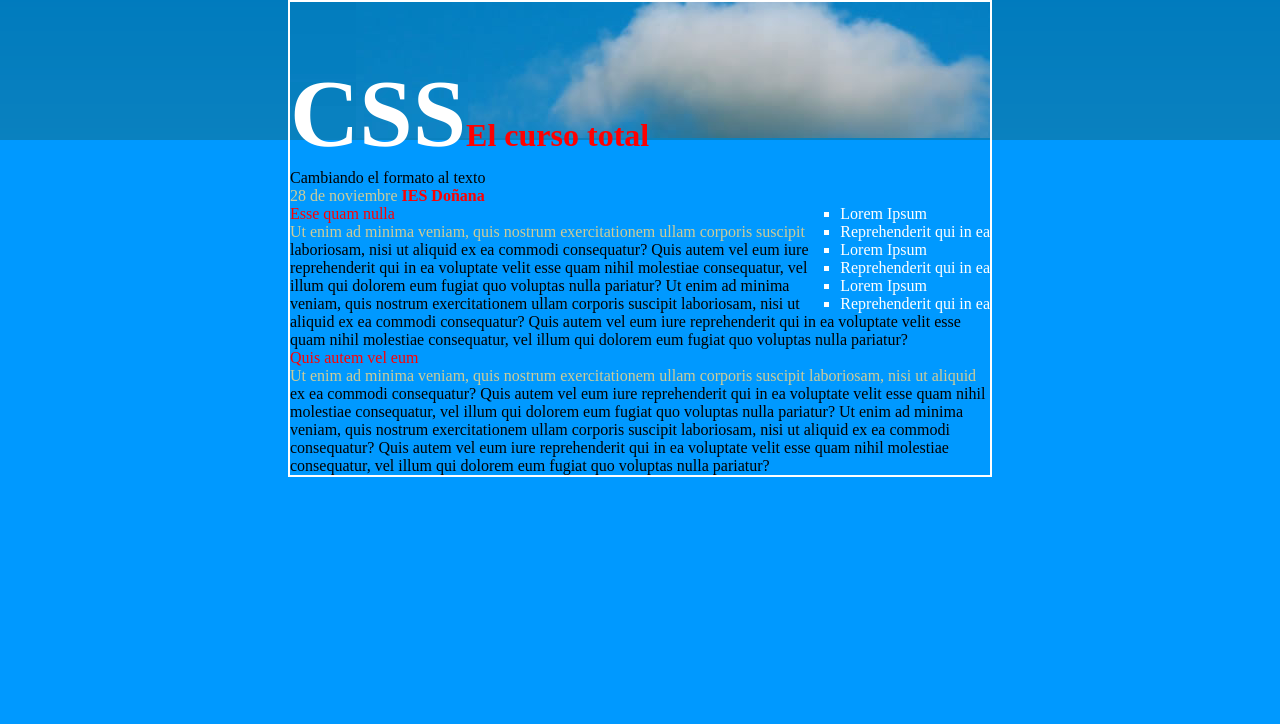
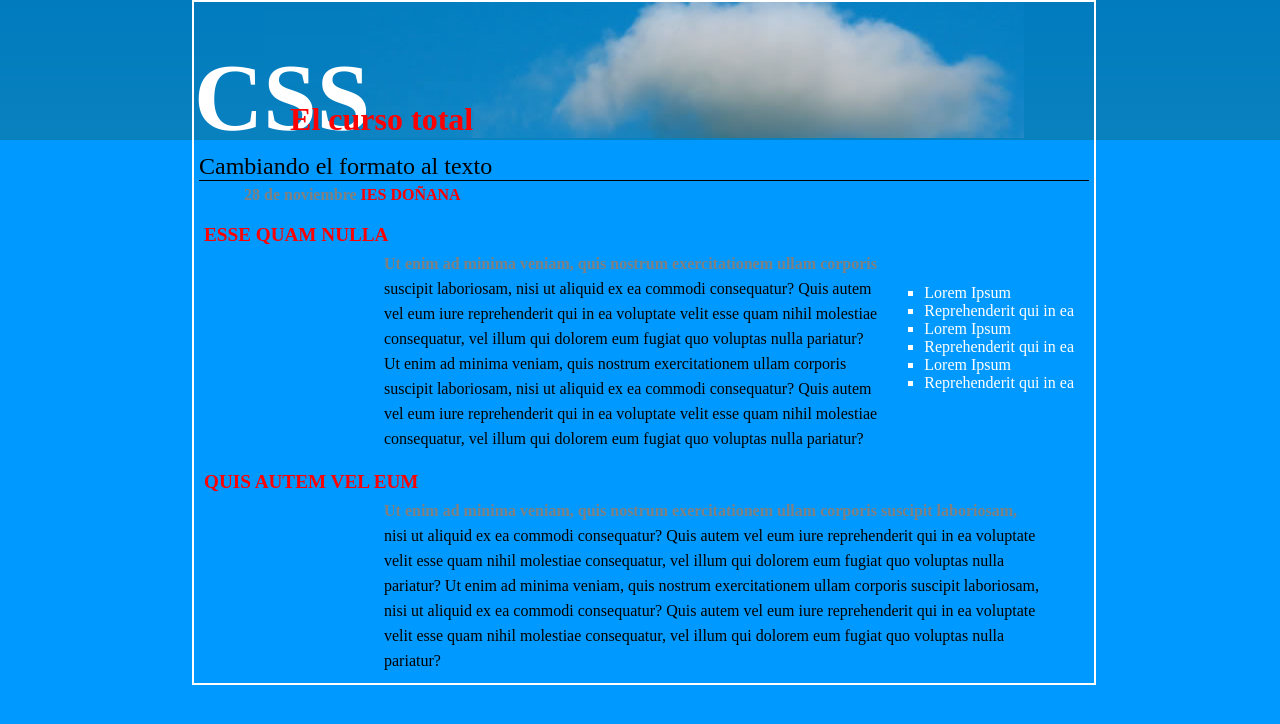
Before and after one commit to vmmarr/diw, a plain HTML site: page css/e4/formato_texto_elaborar.html in a window 1280 px wide. Drawn offline with Linux system fonts and the light colour scheme.

Commit message:
Temino el ejercicio 4

```diff
--- a/css/e4/css/estilo.css
+++ b/css/e4/css/estilo.css
@@ -1,43 +1,69 @@
 @import url(reset.css);
+
+main {
+    background: url(../imagenes/fondo.jpg) no-repeat;
+    background-position: top;
+    border: 2px solid white;
+    width: 900px;
+    margin-left: 15%;
+}
+
+body {
+    background: #0099FF url(../imagenes/fondo_div.png) repeat-x;
+}
 
 h1 {
     color: red;
     font-size: 2em;
     font-weight: bold;
-    margin-top: 8%;
-    position: relative;
+    margin-top: 40px;
 }
 
 h1 strong {
     color: white;
     font-size: 3em;
+    margin: 0 -80px 0 0;
+}
+
+h2 {
+    font-size: 1.5em;
+    margin-left: 5px;
+    margin-right: 5px;
+    border-bottom: 1px solid black;
+}
+
+h2 + p {
+    margin-left: 50px;
+    margin-top: 5px;
 }
 
 p strong {
     color: red;
+    text-transform: uppercase;
 }
 
 h3 {
+    font-size: 1.2em;
+    text-transform: uppercase;
     color: red;
+    margin-top: 20px;
+    font-weight: bold;
+    margin-left: 10px;
 }
+
+h3 + p {
+    margin: 5px 50px 10px 190px;
+    line-height : 25px;
+}
+
+p:first-line {
+    color: gray;
+    font-weight: bold;
+}
+
 
 ul {
     color: white;
     float: right;
+    margin: 80px 20px 30px 20px;
 }
-
-body {
-    background: #0099FF url(../imagenes/fondo_div.png) repeat-x;
-    width: 55%;
-    margin: 0 auto;
-}
-
-main {
-    background: url(../imagenes/fondo.jpg) center top no-repeat;
-    border: 2px solid white;
-    margin: 0 auto;
-}
-
-p:first-line {
-    color: #CCCC99;
-}
```
Also changed, not shown: css/e4/ejercicio4.png (deleted), 3 other files.
